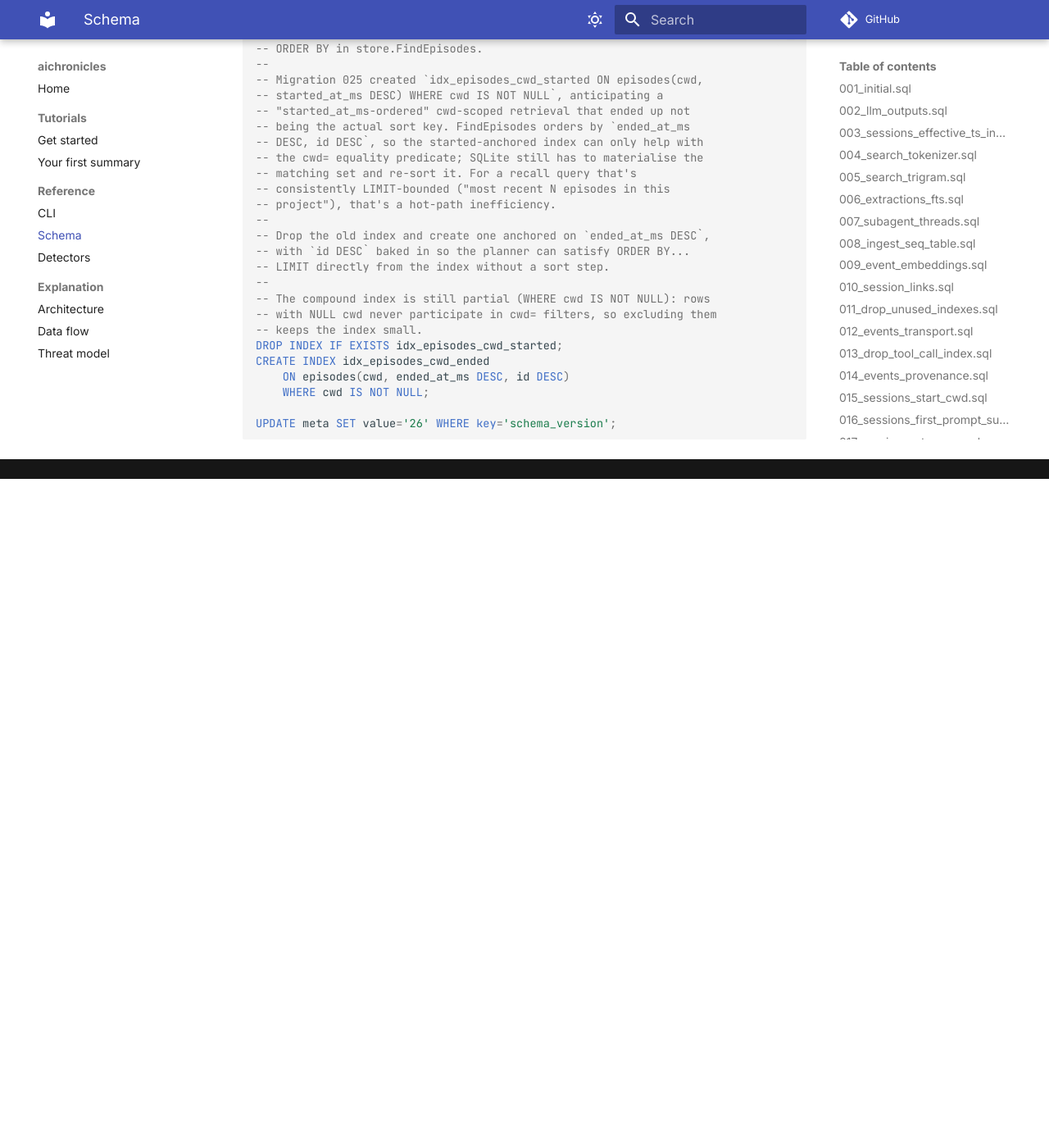
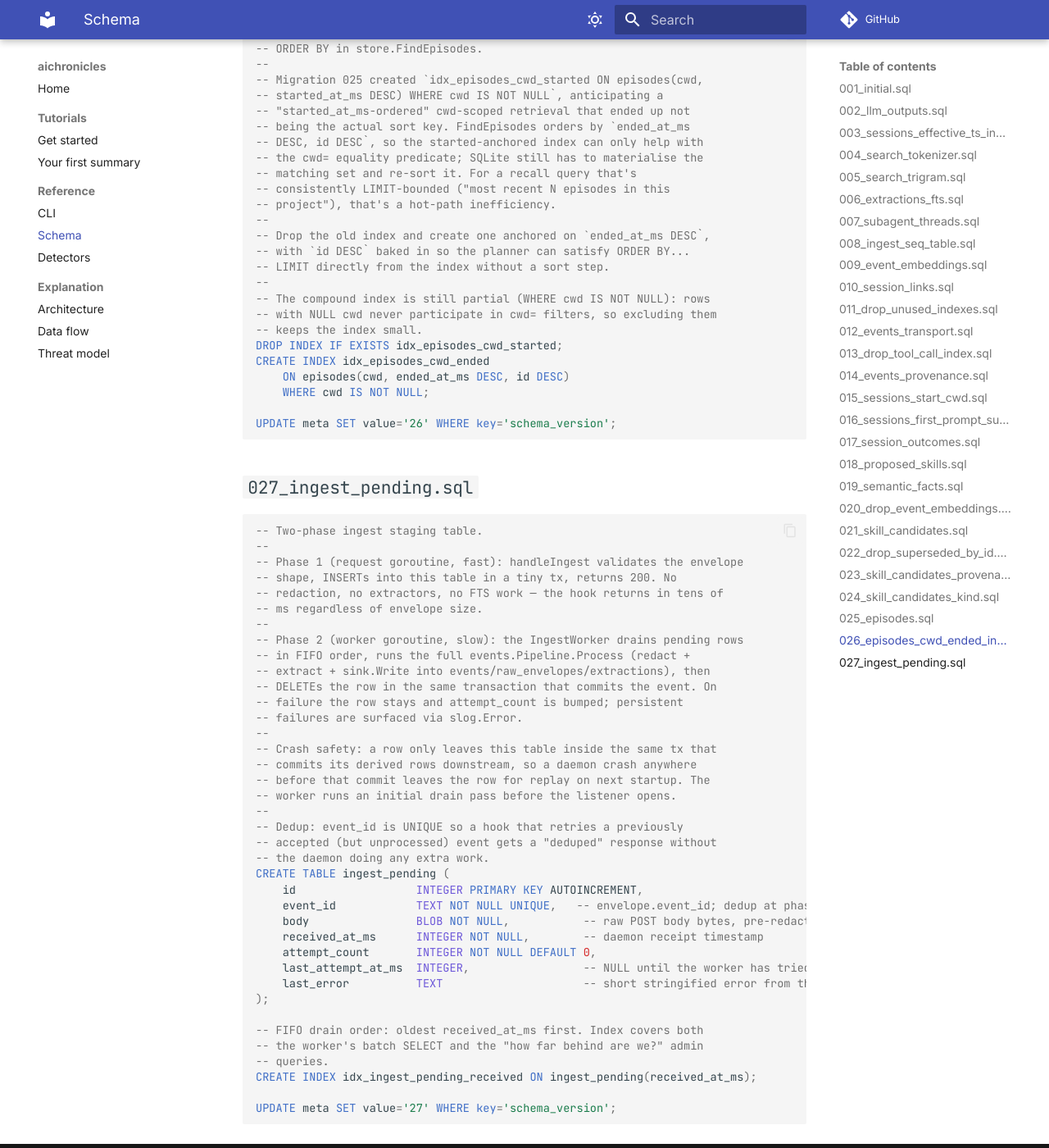
Before and after one commit to toabctl/aichronicles, an MkDocs documentation site: the page built from docs/reference/schema.md, in a window 1280 px wide and 1400 px high, scrolled down 26383 px. Shown: the whole window at 82% size. Built offline with MkDocs 1.6.1 and Material for MkDocs 9.7.7, drawn with Linux system fonts in a browser that asks for light colours; comment, search, counter and statistics services are not loaded; before the commit the page ends 26967 px from its top, so only the background shows below that.

Commit message:
docs(schema): regenerate after migration 027_ingest_pending
Drift catch-up: 027_ingest_pending.sql landed in commit 82f3f32
("feat(api): two-phase async ingest with sse drop logging") but
docs/reference/schema.md was never regenerated. Pure
make-docs-output diff; no source change.

Co-Authored-By: Claude Opus 4.7 (1M context) <noreply@anthropic.com>

````diff
--- a/docs/reference/schema.md
+++ b/docs/reference/schema.md
@@ -1378,3 +1378,46 @@ CREATE INDEX idx_episodes_cwd_ended
 
 UPDATE meta SET value='26' WHERE key='schema_version';
 ```
+
+## `027_ingest_pending.sql`
+
+```sql
+-- Two-phase ingest staging table.
+--
+-- Phase 1 (request goroutine, fast): handleIngest validates the envelope
+-- shape, INSERTs into this table in a tiny tx, returns 200. No
+-- redaction, no extractors, no FTS work — the hook returns in tens of
+-- ms regardless of envelope size.
+--
+-- Phase 2 (worker goroutine, slow): the IngestWorker drains pending rows
+-- in FIFO order, runs the full events.Pipeline.Process (redact +
+-- extract + sink.Write into events/raw_envelopes/extractions), then
+-- DELETEs the row in the same transaction that commits the event. On
+-- failure the row stays and attempt_count is bumped; persistent
+-- failures are surfaced via slog.Error.
+--
+-- Crash safety: a row only leaves this table inside the same tx that
+-- commits its derived rows downstream, so a daemon crash anywhere
+-- before that commit leaves the row for replay on next startup. The
+-- worker runs an initial drain pass before the listener opens.
+--
+-- Dedup: event_id is UNIQUE so a hook that retries a previously
+-- accepted (but unprocessed) event gets a "deduped" response without
+-- the daemon doing any extra work.
+CREATE TABLE ingest_pending (
+    id                  INTEGER PRIMARY KEY AUTOINCREMENT,
+    event_id            TEXT NOT NULL UNIQUE,   -- envelope.event_id; dedup at phase-1
+    body                BLOB NOT NULL,           -- raw POST body bytes, pre-redaction
+    received_at_ms      INTEGER NOT NULL,        -- daemon receipt timestamp
+    attempt_count       INTEGER NOT NULL DEFAULT 0,
+    last_attempt_at_ms  INTEGER,                 -- NULL until the worker has tried once
+    last_error          TEXT                     -- short stringified error from the last failed attempt
+);
+
+-- FIFO drain order: oldest received_at_ms first. Index covers both
+-- the worker's batch SELECT and the "how far behind are we?" admin
+-- queries.
+CREATE INDEX idx_ingest_pending_received ON ingest_pending(received_at_ms);
+
+UPDATE meta SET value='27' WHERE key='schema_version';
+```
````
